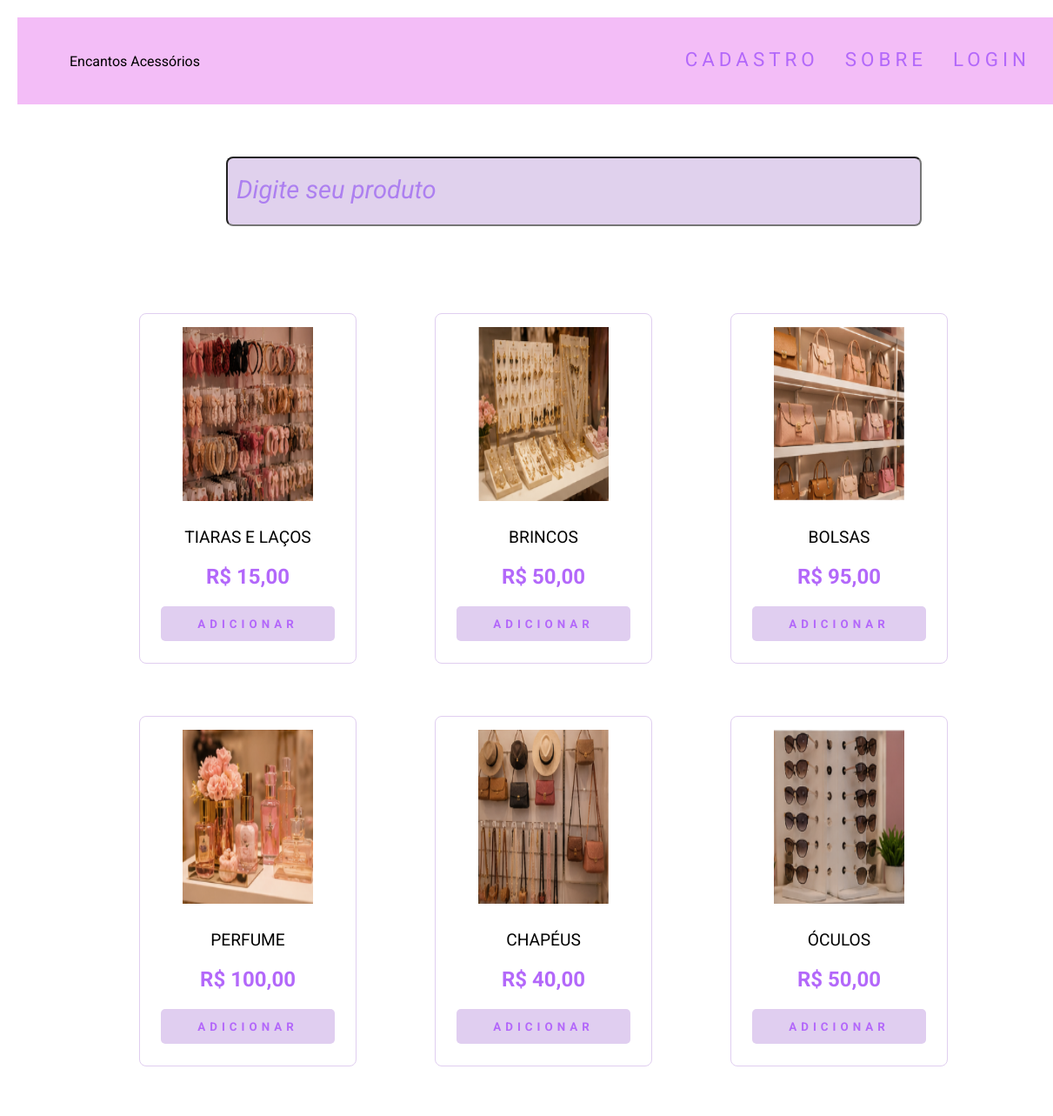
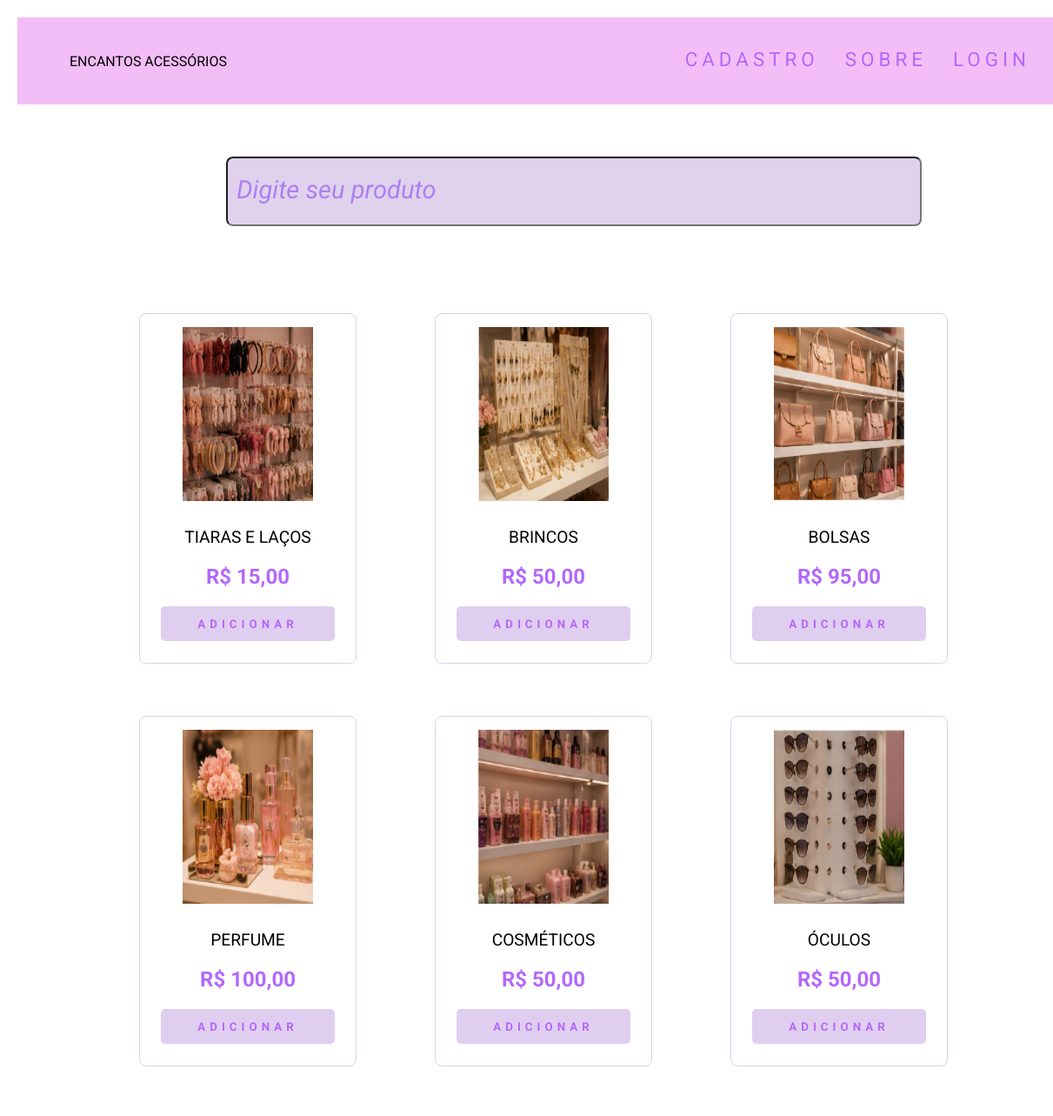
Before and after one commit to giovanavoliveira8-sketch/projeto_minha_loja, a plain HTML site: page index.html in a window 1280 px wide. Shown: the top 1283 px of the page at 87% size, 0-1211 px from the left. Drawn offline with Linux system fonts and the light colour scheme.

Commit message:
Modificado

```diff
--- a/index.html
+++ b/index.html
@@ -11,7 +11,7 @@
    <main id="geral">
     <header id="cabecalho">
         <div id="logo">
-           Encantos Acessórios
+            ENCANTOS ACESSÓRIOS
         </div>
 
         <nav id="menu">
@@ -55,9 +55,9 @@
             <button class="btn-add">Adicionar</button>
         </div>
         <div class="card">
-            <img src="imagens/11.png" alt="Bolsaschapeus">
-            <p>Chapéus</p>
-            <h2>R$ 40,00</h2>
+            <img src="imagens/15.png" alt="Cosmeticos">
+            <p>Cosméticos</p>
+            <h2>R$ 50,00</h2>
             <button class="btn-add">Adicionar</button>
         </div>
         <div class="card">
```
